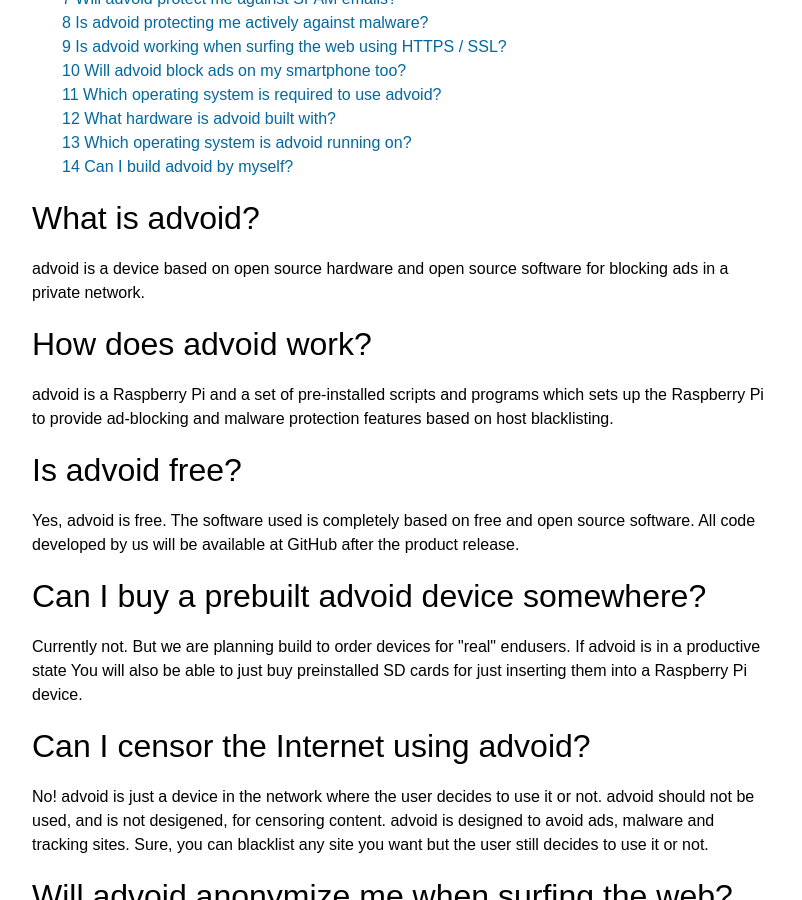
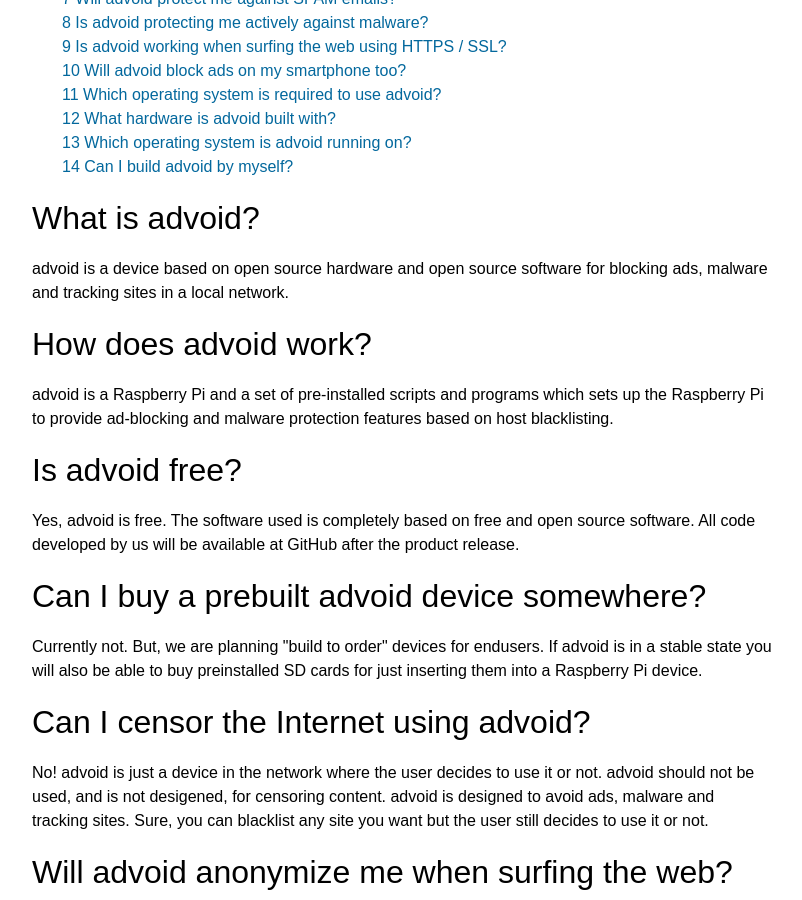
Before and after one commit to advoid/advoid.net, a Jekyll site: the page built from faq.md, in a window 1280 px wide and 900 px high, scrolled down 370 px. Shown: the whole window, without its empty margins (238-1040 px from the left). Built offline with Jekyll 4.4.1, drawn with Linux system fonts in a browser that asks for light colours.

Commit message:
faq update

```diff
--- a/faq.md
+++ b/faq.md
@@ -6,7 +6,7 @@
 
 <h2>What is advoid?</h2>
 
-<p>advoid is a device based on open source hardware and open source software for blocking ads in a private network.</p>
+<p>advoid is a device based on open source hardware and open source software for blocking ads, malware and tracking sites in a local network.</p>
 
 <h2>How does advoid work?</h2>
 
@@ -18,7 +18,7 @@
 
 <h2>Can I buy a prebuilt advoid device somewhere?
 
-<p>Currently not. But we are planning build to order devices for "real" endusers. If advoid is in a productive state You will also be able to just buy preinstalled SD cards for just inserting them into a Raspberry Pi device.</p>
+<p>Currently not. But, we are planning "build to order" devices for endusers. If advoid is in a stable state you will also be able to buy preinstalled SD cards for just inserting them into a Raspberry Pi device. </p>
 
 <h2>Can I censor the Internet using advoid?</h2>
 
```
